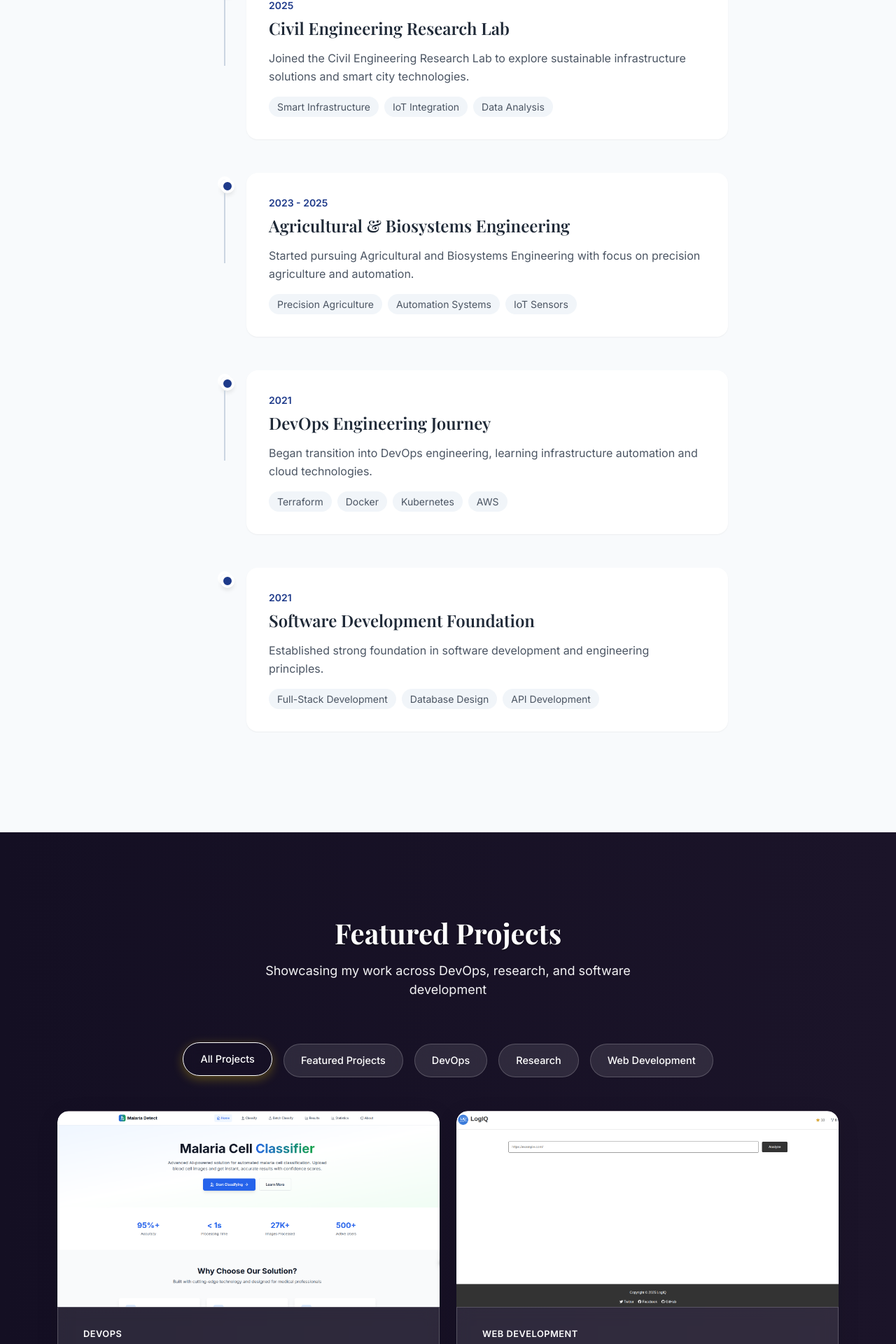
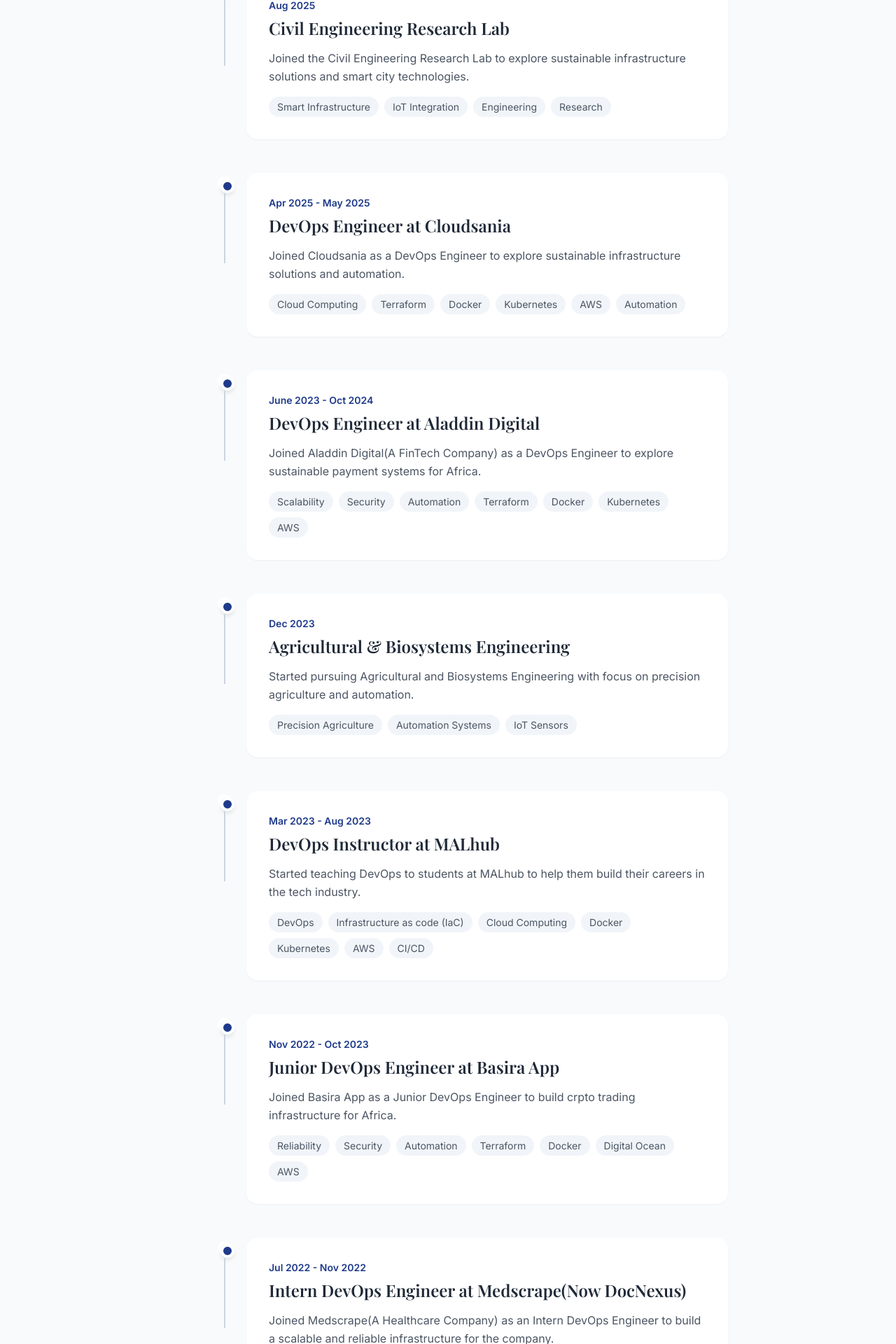
Before and after one commit to rufilboss/portfolio, a React (Create React App) app: page / in a window 1280 px wide. Shown: the part 4611-6531 px from the top of the page at 70% size. Built offline with nearby package versions, Linux system fonts and the light colour scheme.

Commit message:
update: career highlights

```diff
--- a/src/components/Career/CareerHighlights.js
+++ b/src/components/Career/CareerHighlights.js
@@ -4,31 +4,61 @@
 const CareerHighlights = () => {
   const timelineData = [
     {
-      year: '2025',
+      year: 'Sep 2025',
       title: 'Unilorin Central Research Lab',
       description: 'Joined the Unilorin Central Research Lab to explore sustainable infrastructure solutions and smart city technologies.',
       achievements: ['Smart Infrastructure', 'IoT Integration', 'Real-Time Data Analysis', 'Research']
     },
     {
-      year: '2025',
+      year: 'Aug 2025',
       title: 'Civil Engineering Research Lab',
       description: 'Joined the Civil Engineering Research Lab to explore sustainable infrastructure solutions and smart city technologies.',
-      achievements: ['Smart Infrastructure', 'IoT Integration', 'Data Analysis']
+      achievements: ['Smart Infrastructure', 'IoT Integration', 'Engineering', 'Research']
     },
     {
-      year: '2023 - 2025',
+      year: 'Apr 2025 - May 2025',
+      title: 'DevOps Engineer at Cloudsania',
+      description: 'Joined Cloudsania as a DevOps Engineer to explore sustainable infrastructure solutions and automation.',
+      achievements: ['Cloud Computing', 'Terraform', 'Docker', 'Kubernetes', 'AWS', 'Automation']
+    },
+    {
+      year: 'June 2023 - Oct 2024',
+      title: 'DevOps Engineer at Aladdin Digital',
+      description: 'Joined Aladdin Digital(A FinTech Company) as a DevOps Engineer to explore sustainable payment systems for Africa.',
+      achievements: ['Scalability', 'Security', 'Automation', 'Terraform', 'Docker', 'Kubernetes', 'AWS']
+    },
+    {
+      year: 'Dec 2023',
       title: 'Agricultural & Biosystems Engineering',
       description: 'Started pursuing Agricultural and Biosystems Engineering with focus on precision agriculture and automation.',
       achievements: ['Precision Agriculture', 'Automation Systems', 'IoT Sensors']
     },
     {
-      year: '2021',
+      year: 'Mar 2023 - Aug 2023',
+      title: 'DevOps Instructor at MALhub',
+      description: 'Started teaching DevOps to students at MALhub to help them build their careers in the tech industry.',
+      achievements: ['DevOps', 'Infrastructure as code (IaC)', 'Cloud Computing', 'Docker', 'Kubernetes', 'AWS', 'CI/CD']
+    },
+    {
+      year: 'Nov 2022 - Oct 2023',
+      title: 'Junior DevOps Engineer at Basira App',
+      description: 'Joined Basira App as a Junior DevOps Engineer to build crpto trading infrastructure for Africa.',
+      achievements: ['Reliability', 'Security', 'Automation', 'Terraform', 'Docker', 'Digital Ocean', 'AWS']
+    },
+    {
+      year: 'Jul 2022 - Nov 2022',
+      title: 'Intern DevOps Engineer at Medscrape(Now DocNexus)',
+      description: 'Joined Medscrape(A Healthcare Company) as an Intern DevOps Engineer to build a scalable and reliable infrastructure for the company.',
+      achievements: ['Reliability', 'Python', 'Sysadm', 'Bash', 'Teamwork', 'Database', 'AWS']
+    },
+    {
+      year: 'Mar 2021',
       title: 'DevOps Engineering Journey',
       description: 'Began transition into DevOps engineering, learning infrastructure automation and cloud technologies.',
       achievements: ['Terraform', 'Docker', 'Kubernetes', 'AWS']
     },
     {
-      year: '2021',
+      year: 'Aug 2020',
       title: 'Software Development Foundation',
       description: 'Established strong foundation in software development and engineering principles.',
       achievements: ['Full-Stack Development', 'Database Design', 'API Development']
```
